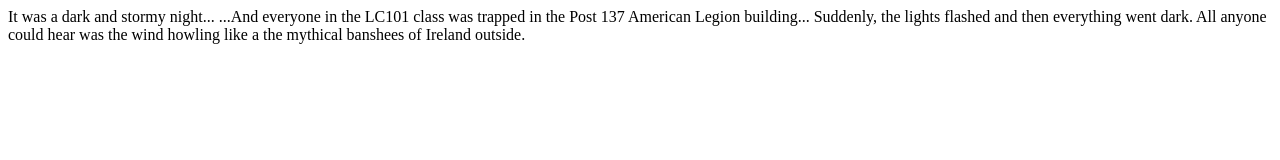
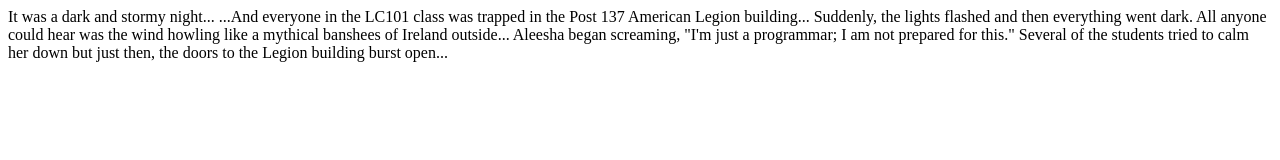
Before and after one commit to lewisdk/fireside-story, a plain HTML site: page index.html in a window 1280 px wide. Drawn offline with Linux system fonts and the light colour scheme.

Commit message:
added fourth part of the story

```diff
--- a/index.html
+++ b/index.html
@@ -3,7 +3,13 @@
     <p>It was a dark and stormy night...
     ...And everyone in the LC101 class was trapped in the
     Post 137 American Legion building...
-    Suddenly, the lights flashed and then everything went dark. All anyone could hear was the wind howling like a the mythical banshees of Ireland outside.
+    Suddenly, the lights flashed and then everything went
+    dark. All anyone could hear was the wind howling like
+    a mythical banshees of Ireland outside...
+    Aleesha began screaming, "I'm just a programmar; I am not
+    prepared for this." Several of the students tried to calm
+    her down but just then, the doors to the Legion building
+    burst open...
     </p>
   </body>
 </html>
```
